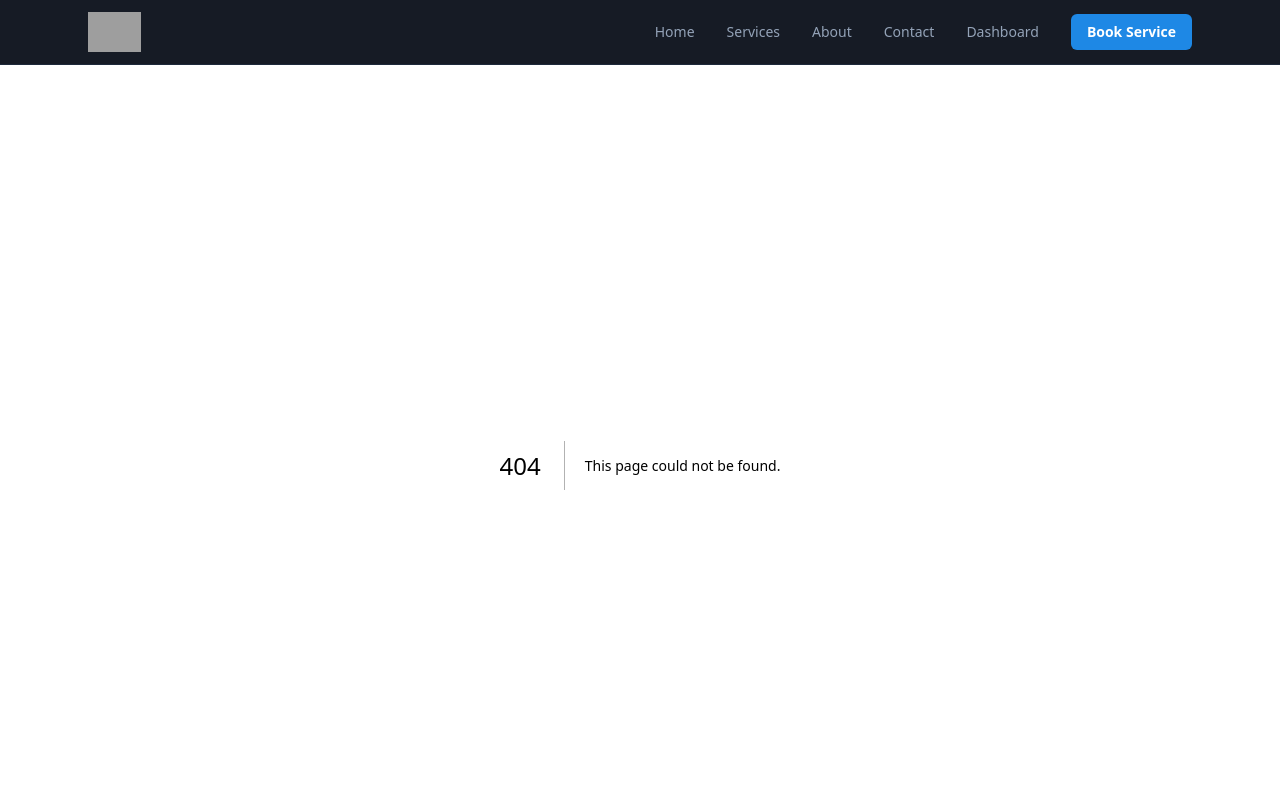
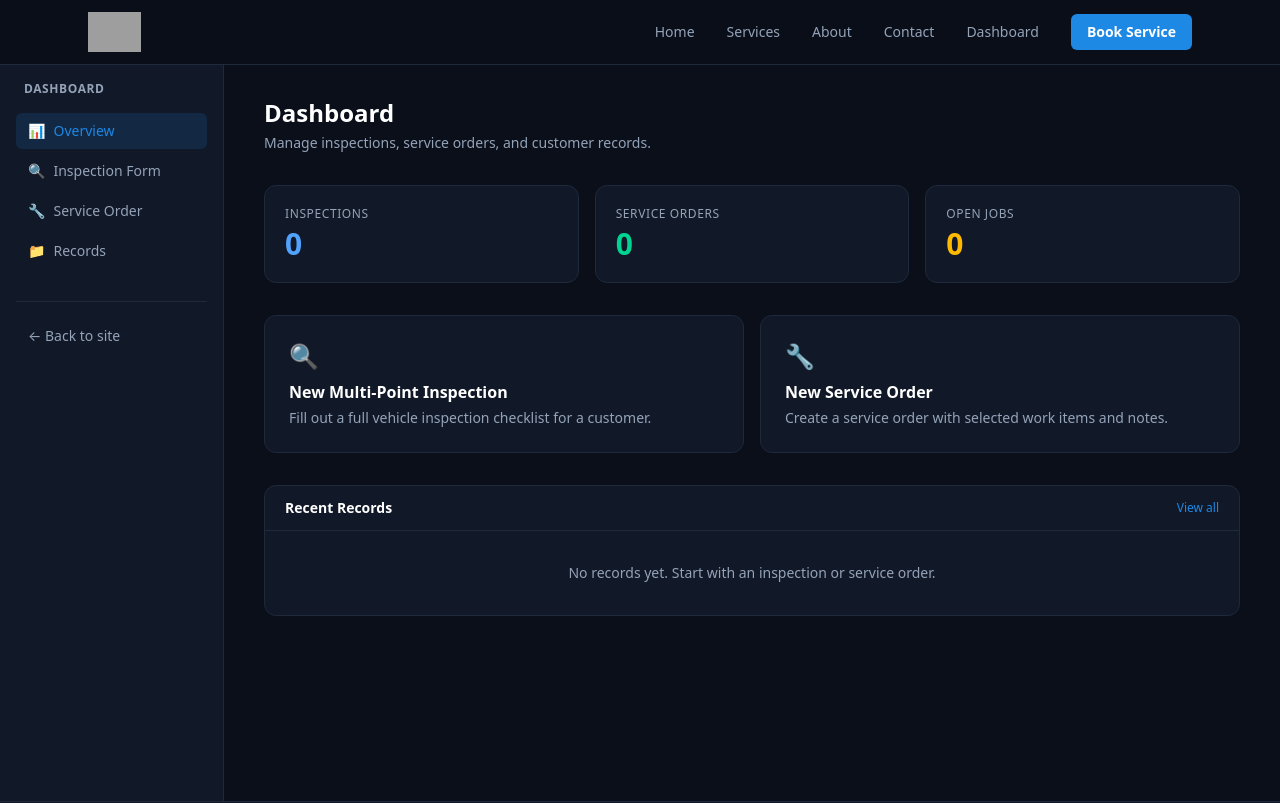
Before and after one commit to verishelf/eurospec, a Next.js app: page /dashboard in a window 1280 px wide. Before the commit this address had no page. Shown: the top 803 px of the page. Built offline with nearby package versions, Linux system fonts and the light colour scheme; grey boxes are pictures that could not be loaded.

Commit message:
Add dashboard overview page

```diff
--- /dev/null
+++ b/src/app/dashboard/page.tsx
@@ -0,0 +1,121 @@
+"use client";
+
+import { useEffect, useState } from "react";
+import Link from "next/link";
+import { getRecords, type Record } from "@/lib/storage";
+
+export default function DashboardOverview() {
+  const [records, setRecords] = useState<Record[]>([]);
+
+  useEffect(() => {
+    setRecords(getRecords());
+  }, []);
+
+  const inspections = records.filter((r) => r.type === "inspection").length;
+  const services = records.filter((r) => r.type === "service").length;
+  const open = records.filter(
+    (r) => r.type === "service" && r.status !== "completed"
+  ).length;
+
+  const recent = records.slice(0, 5);
+
+  return (
+    <div>
+      <div className="mb-8">
+        <h1 className="text-2xl font-bold text-white">Dashboard</h1>
+        <p className="mt-1 text-sm text-[var(--muted)]">
+          Manage inspections, service orders, and customer records.
+        </p>
+      </div>
+
+      <div className="mb-8 grid gap-4 sm:grid-cols-3">
+        {[
+          { label: "Inspections", value: inspections, color: "text-blue-400" },
+          { label: "Service Orders", value: services, color: "text-emerald-400" },
+          { label: "Open Jobs", value: open, color: "text-amber-400" },
+        ].map((s) => (
+          <div
+            key={s.label}
+            className="rounded-xl border border-[var(--border)] bg-[var(--card)] p-5"
+          >
+            <p className="text-xs font-medium uppercase tracking-wider text-[var(--muted)]">
+              {s.label}
+            </p>
+            <p className={`mt-1 text-3xl font-bold ${s.color}`}>{s.value}</p>
+          </div>
+        ))}
+      </div>
+
+      <div className="mb-8 grid gap-4 sm:grid-cols-2">
+        <Link
+          href="/dashboard/inspection"
+          className="group rounded-xl border border-[var(--border)] bg-[var(--card)] p-6 transition hover:border-[var(--accent)]/50"
+        >
+          <div className="text-2xl mb-2">🔍</div>
+          <h2 className="font-semibold text-white group-hover:text-[var(--accent)]">
+            New Multi-Point Inspection
+          </h2>
+          <p className="mt-1 text-sm text-[var(--muted)]">
+            Fill out a full vehicle inspection checklist for a customer.
+          </p>
+        </Link>
+        <Link
+          href="/dashboard/service"
+          className="group rounded-xl border border-[var(--border)] bg-[var(--card)] p-6 transition hover:border-[var(--accent)]/50"
+        >
+          <div className="text-2xl mb-2">🔧</div>
+          <h2 className="font-semibold text-white group-hover:text-[var(--accent)]">
+            New Service Order
+          </h2>
+          <p className="mt-1 text-sm text-[var(--muted)]">
+            Create a service order with selected work items and notes.
+          </p>
+        </Link>
+      </div>
+
+      <div className="rounded-xl border border-[var(--border)] bg-[var(--card)]">
+        <div className="flex items-center justify-between border-b border-[var(--border)] px-5 py-3">
+          <h2 className="text-sm font-semibold text-white">Recent Records</h2>
+          <Link
+            href="/dashboard/records"
+            className="text-xs text-[var(--accent)] hover:underline"
+          >
+            View all
+          </Link>
+        </div>
+        {recent.length === 0 ? (
+          <p className="px-5 py-8 text-center text-sm text-[var(--muted)]">
+            No records yet. Start with an inspection or service order.
+          </p>
+        ) : (
+          <ul className="divide-y divide-[var(--border)]">
+            {recent.map((r) => (
+              <li key={r.id} className="flex items-center justify-between px-5 py-3">
+                <div>
+                  <p className="text-sm font-medium text-white">
+                    {r.vehicle.year} {r.vehicle.make} {r.vehicle.model}
+                    {r.vehicle.customer ? ` — ${r.vehicle.customer}` : ""}
+                  </p>
+                  <p className="text-xs text-[var(--muted)]">
+                    {r.type === "inspection" ? "Inspection" : "Service"} ·{" "}
+                    {new Date(r.createdAt).toLocaleDateString()}
+                    {r.type === "service" ? ` · ${r.status}` : ""}
+                  </p>
+                </div>
+                <span
+                  className={`rounded-full px-2 py-0.5 text-[10px] font-semibold uppercase ${
+                    r.type === "inspection"
+                      ? "bg-blue-500/15 text-blue-400"
+                      : "bg-emerald-500/15 text-emerald-400"
+                  }`}
+                >
+                  {r.type}
+                </span>
+              </li>
+            ))}
+          </ul>
+        )}
+      </div>
+    </div>
+  );
+}
```
